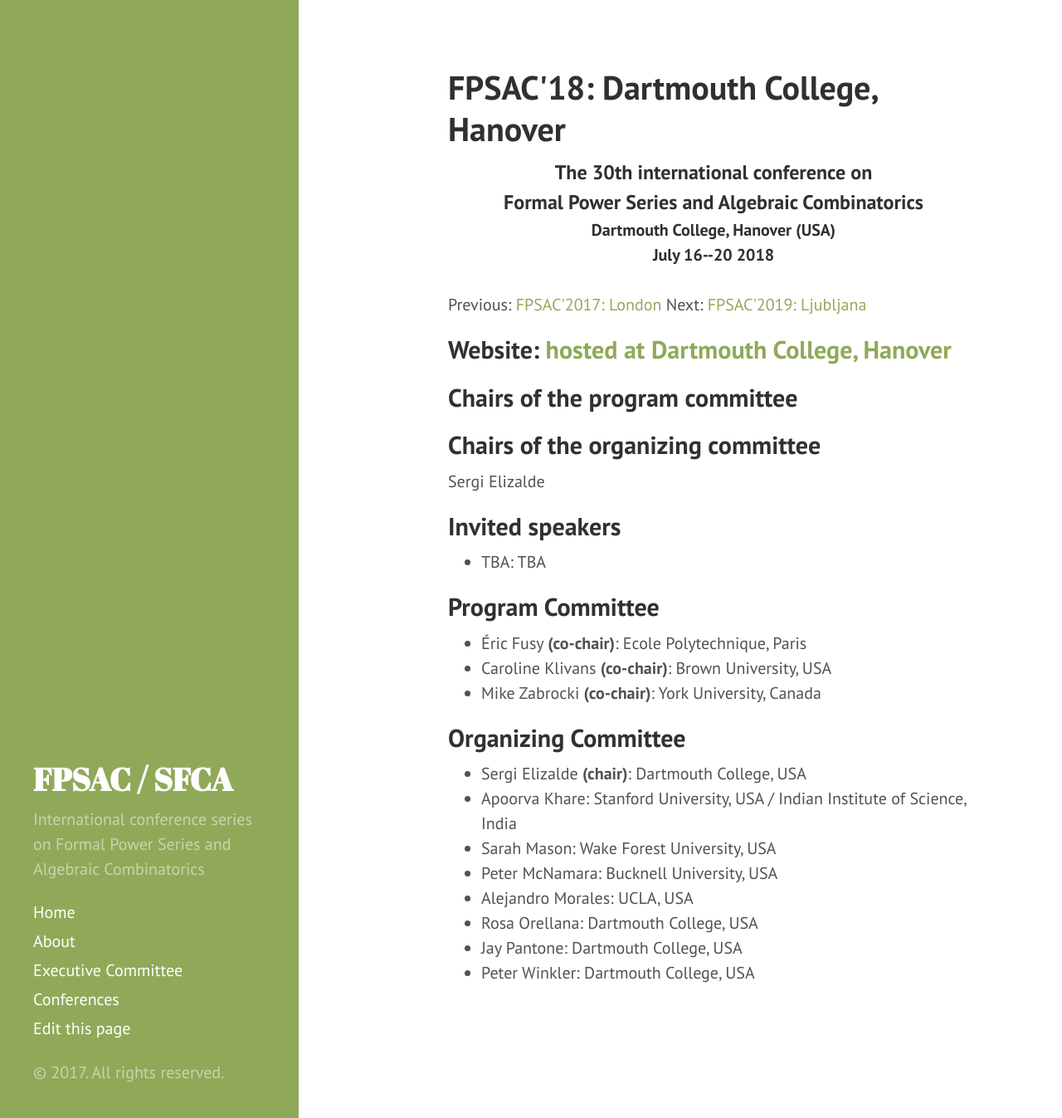
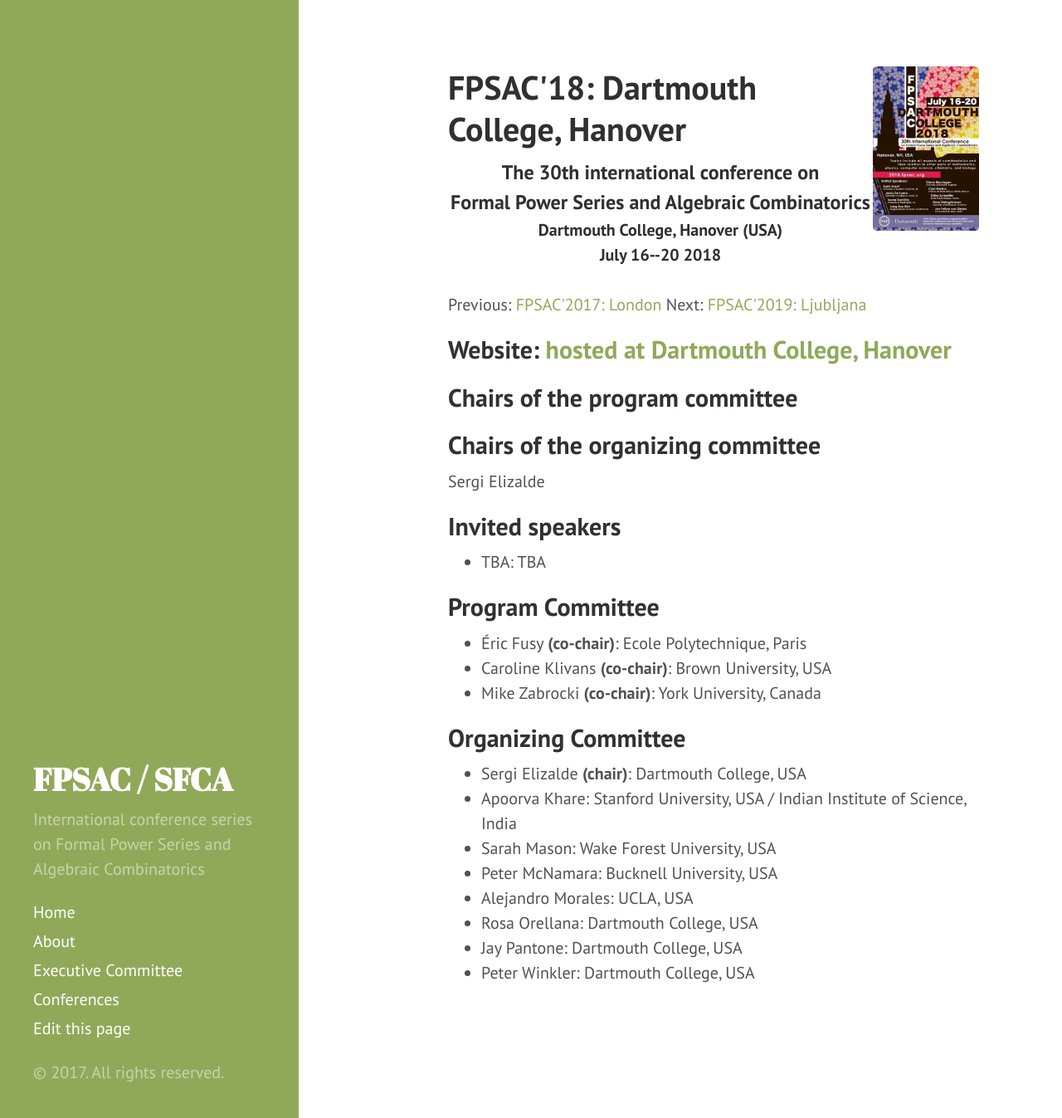
Before and after one commit to FPSAC/FPSAC.github.io, a Jekyll site: the page built from _confs/fpsac-2018.md, in a window 1280 px wide and 1347 px high. Shown: the whole window at 83% size. Built offline with Jekyll 4.4.1, drawn with Linux system fonts in a browser that asks for light colours.

Commit message:
Added poster for FPSAC 2018

```diff
--- a/_confs/fpsac-2018.md
+++ b/_confs/fpsac-2018.md
@@ -7,6 +7,7 @@
 country: USA
 dates: July 16--20
 site: https://sites.google.com/view/fpsac2018/
+poster: poster-2018.jpg
 
 invited_speakers:
 
```
Also changed, not shown: public/thumbnails/poster-2018.jpg (added), 1 other file.
